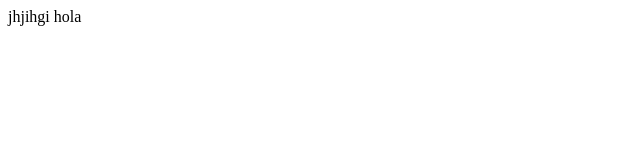
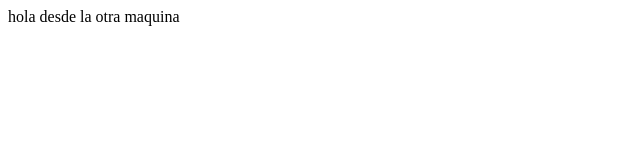
Before and after one commit to holaj2pm/webJuan, a plain HTML site: page index.html in a window 1280 px wide. Shown: the whole page, without its empty margins (0-640 px from the left). Drawn offline with Linux system fonts and the light colour scheme.

Commit message:
Update index.html

```diff
--- a/index.html
+++ b/index.html
@@ -7,6 +7,6 @@
     <title>Document</title>
 </head>
 <body>
-jhjihgi    hola
+hola desde la otra maquina
 </body>
 </html>
```
